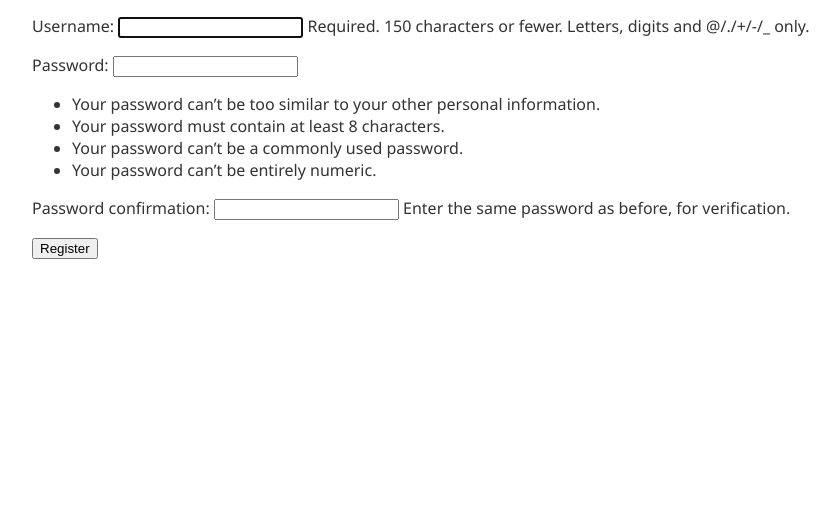
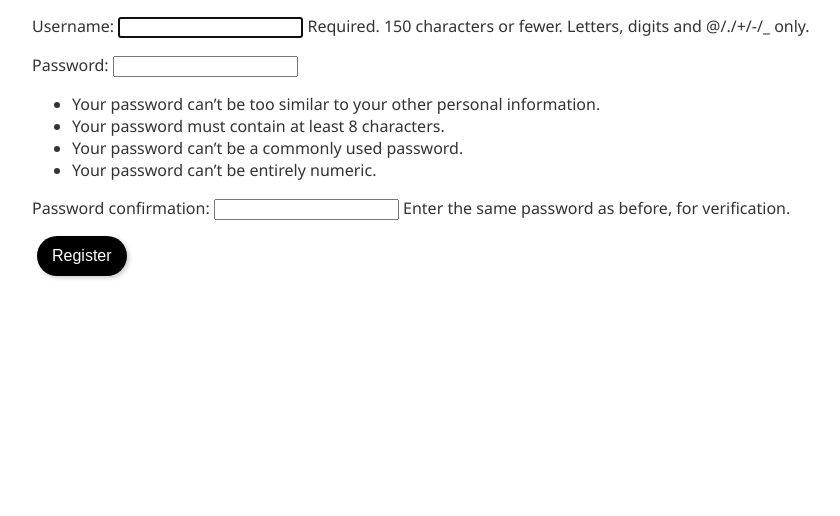
Before and after one commit to sbail01/fruit-app, a Django app: page /register/ in a window 1280 px wide. Shown: the part 177-693 px from the top of the page, without its empty margins (0-840 px from the left). Run offline with Django 5.2, Linux system fonts and the light colour scheme.

Commit message:
login and register page

```diff
--- a/fruit_recipes_project/recipe_recommender/templates/register.html
+++ b/fruit_recipes_project/recipe_recommender/templates/register.html
@@ -1,9 +1,33 @@
 {% extends "base.html" %} {% load static %} {% block content %}
+<style>
+  .icon-button {
+    background-color: #000; /* Black background */
+    color: #fff; /* White text */
+    border: none; /* No border */
+    padding: 10px 15px; /* Adjust padding as needed */
+    border-radius: 20px; /* Rounded corners */
+    cursor: pointer; /* Pointer cursor on hover */
+    font-size: 16px; /* Text size */
+    display: inline-flex; /* Enables flexbox */
+    align-items: center; /* Centers items vertically */
+    justify-content: center; /* Centers items horizontally */
+    width: auto; /* Adjust width as needed or remove for auto width */
+    height: 40px; /* Adjust height as needed */
+    box-shadow: 2px 2px 4px rgba(0, 0, 0, 0.2); /* Optional shadow for depth */
+    margin: 0 5px; /* Margin for spacing around buttons */
+    transition: all 0.3s ease; /* Smooth transition for interactive states */
+  }
+  /* Adjust the size on hover for a visual effect, if desired */
+  .icon-button:hover {
+    background-color: #333; /* Darker background on hover */
+    transform: scale(1.05); /* Optional: Scale up on hover */
+  }
+</style>
 <div style="display: flex; flex-direction: column">
   <h2>Register</h2>
   <form method="post">
     {% csrf_token %} {{ form.as_p }}
-    <button type="submit">Register</button>
+    <button class="icon-button" type="submit">Register</button>
   </form>
 </div>
 {% endblock %}
```
Also changed, not shown: fruit_recipes_project/recipe_recommender/templates/registration/login.html (+25 -1 lines).
